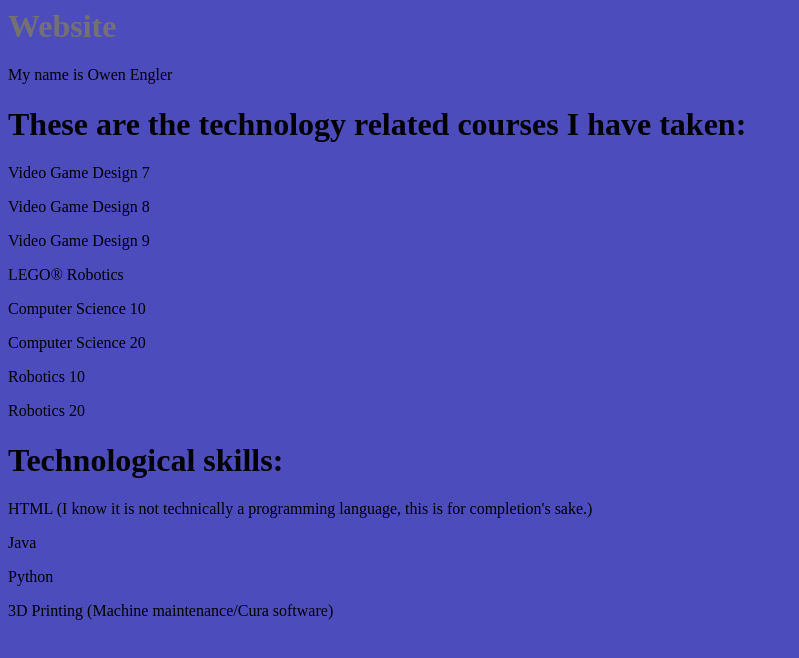
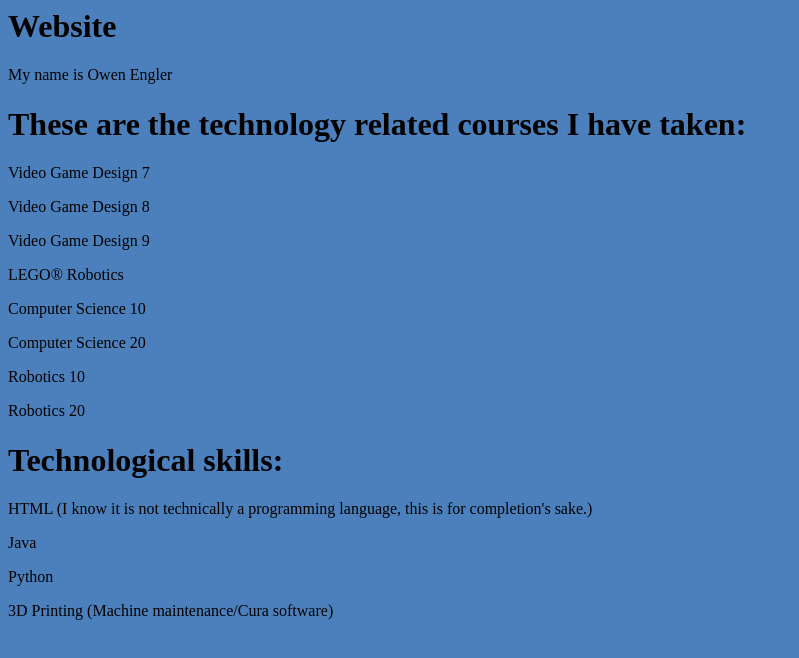
Before and after one commit to OwenEngler/project, a plain HTML site: page index.html in a window 1280 px wide. Shown: the whole page, without its empty margins (0-799 px from the left). Drawn offline with Linux system fonts and the light colour scheme.

Commit message:
initialcommit

```diff
--- a/index.html
+++ b/index.html
@@ -5,9 +5,9 @@
     <meta name="viewport" content="width=device-width, initial-scale=1.0">
     <title>Document</title>
 </head>
-<body style="background-color: rgb(76, 76, 188);">
+<body style="background-color: rgb(76, 128, 188);">
 
-    <h1 style="color:#757172;">Website</h1>
+    <h1>Website</h1>
     <p>My name is Owen Engler</p>
     <h1>These are the technology related courses I have taken:</h1>
     <p>Video Game Design 7</p>
```
